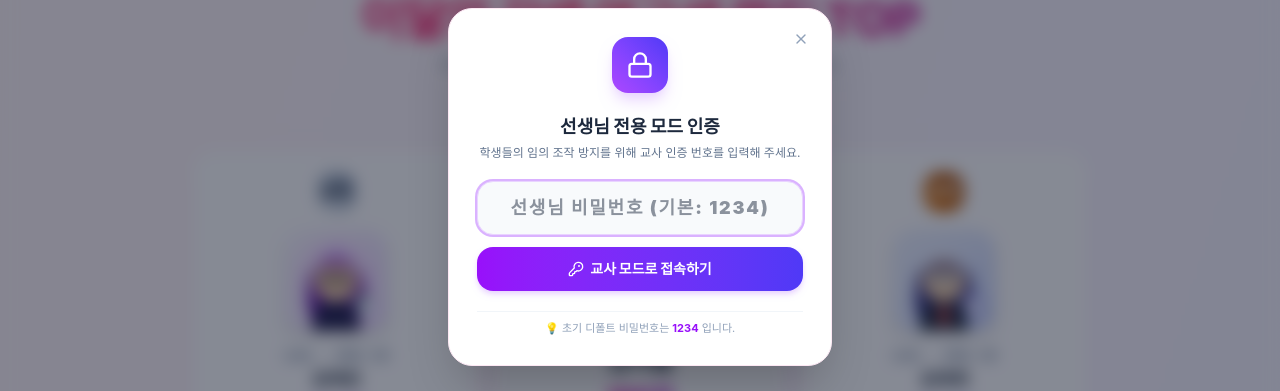
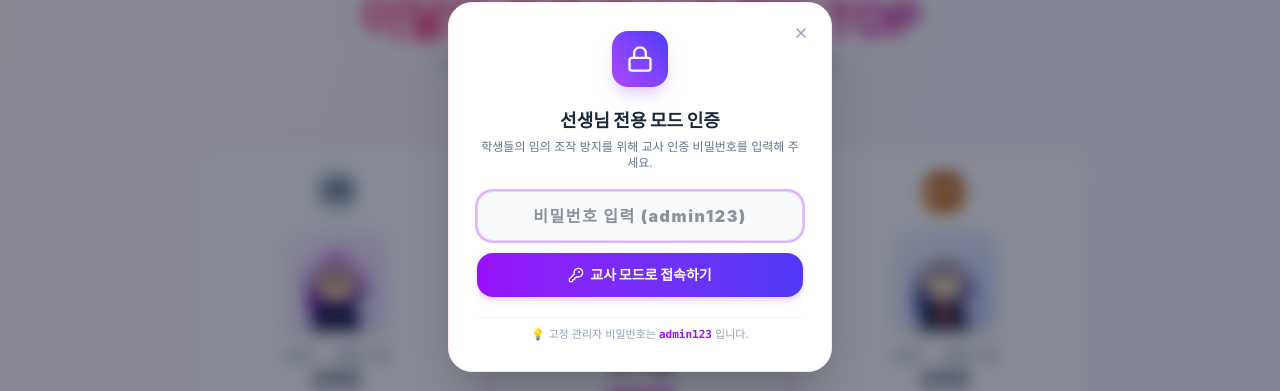
Before and after one commit to jinsang-kim/highschool-rank-app, a React (Vite) app: page / in a window 1280 px wide. Both pictures are taken after a click on the button "선생님 페이지". Shown: the part 213-604 px from the top of the page. Built offline with nearby package versions, Linux system fonts and the light colour scheme; no server answers; a web font is replaced by a local one.

Commit message:
feat: 교사 관리자 비밀번호 admin123 영구 고정 설정

```diff
--- a/src/App.jsx
+++ b/src/App.jsx
@@ -20,7 +20,7 @@ export default function App() {
   const [role, setRole] = useState('student'); // 'student' | 'teacher'
   const [isTeacherAuthOpen, setIsTeacherAuthOpen] = useState(false);
   const [teacherPin, setTeacherPin] = useState(() => {
-    return localStorage.getItem('hsg_teacher_pin') || '1234';
+    return localStorage.getItem('hsg_teacher_pin') || 'admin123';
   });
 
   const {
--- a/src/components/TeacherAuthModal.jsx
+++ b/src/components/TeacherAuthModal.jsx
@@ -6,7 +6,7 @@ export default function TeacherAuthModal({
   isOpen,
   onClose,
   onSuccess,
-  teacherPin = '1234',
+  teacherPin = 'admin123',
 }) {
   const [pinInput, setPinInput] = useState('');
   const [errorMsg, setErrorMsg] = useState('');
@@ -15,12 +15,13 @@ export default function TeacherAuthModal({
 
   const handleSubmit = (e) => {
     e.preventDefault();
-    if (pinInput === teacherPin) {
+    // 'admin123' 또는 지정된 PIN으로 인증
+    if (pinInput.trim() === 'admin123' || pinInput.trim() === teacherPin.trim()) {
       setErrorMsg('');
       setPinInput('');
       onSuccess();
     } else {
-      setErrorMsg('비밀번호(PIN)가 일치하지 않습니다.');
+      setErrorMsg('비밀번호가 일치하지 않습니다.');
       setPinInput('');
     }
   };
@@ -58,7 +59,7 @@ export default function TeacherAuthModal({
           <div className="space-y-1">
             <h3 className="text-lg font-black text-slate-800">선생님 전용 모드 인증</h3>
             <p className="text-xs text-slate-500">
-              학생들의 임의 조작 방지를 위해 교사 인증 번호를 입력해 주세요.
+              학생들의 임의 조작 방지를 위해 교사 인증 비밀번호를 입력해 주세요.
             </p>
           </div>
 
@@ -66,15 +67,15 @@ export default function TeacherAuthModal({
             <div>
               <input
                 type="password"
-                maxLength={8}
+                maxLength={30}
                 autoFocus
-                placeholder="선생님 비밀번호 (기본: 1234)"
+                placeholder="비밀번호 입력 (admin123)"
                 value={pinInput}
                 onChange={(e) => {
                   setPinInput(e.target.value);
                   setErrorMsg('');
                 }}
-                className="w-full px-4 py-3 text-center tracking-widest text-lg font-black bg-slate-50 border border-purple-200 rounded-2xl focus:ring-2 focus:ring-purple-300 focus:outline-hidden"
+                className="w-full px-4 py-3 text-center tracking-widest text-base font-black bg-slate-50 border border-purple-200 rounded-2xl focus:ring-2 focus:ring-purple-300 focus:outline-hidden"
                 required
               />
             </div>
@@ -96,7 +97,7 @@ export default function TeacherAuthModal({
           </form>
 
           <div className="pt-2 text-[11px] text-slate-400 border-t border-slate-100">
-            💡 초기 디폴트 비밀번호는 <b className="text-purple-600">1234</b> 입니다.
+            💡 고정 관리자 비밀번호는 <b className="text-purple-600 font-mono">admin123</b> 입니다.
           </div>
         </motion.div>
       </div>
```
Also changed, not shown: 1 other file (tests, documents, lock files or other folders).
